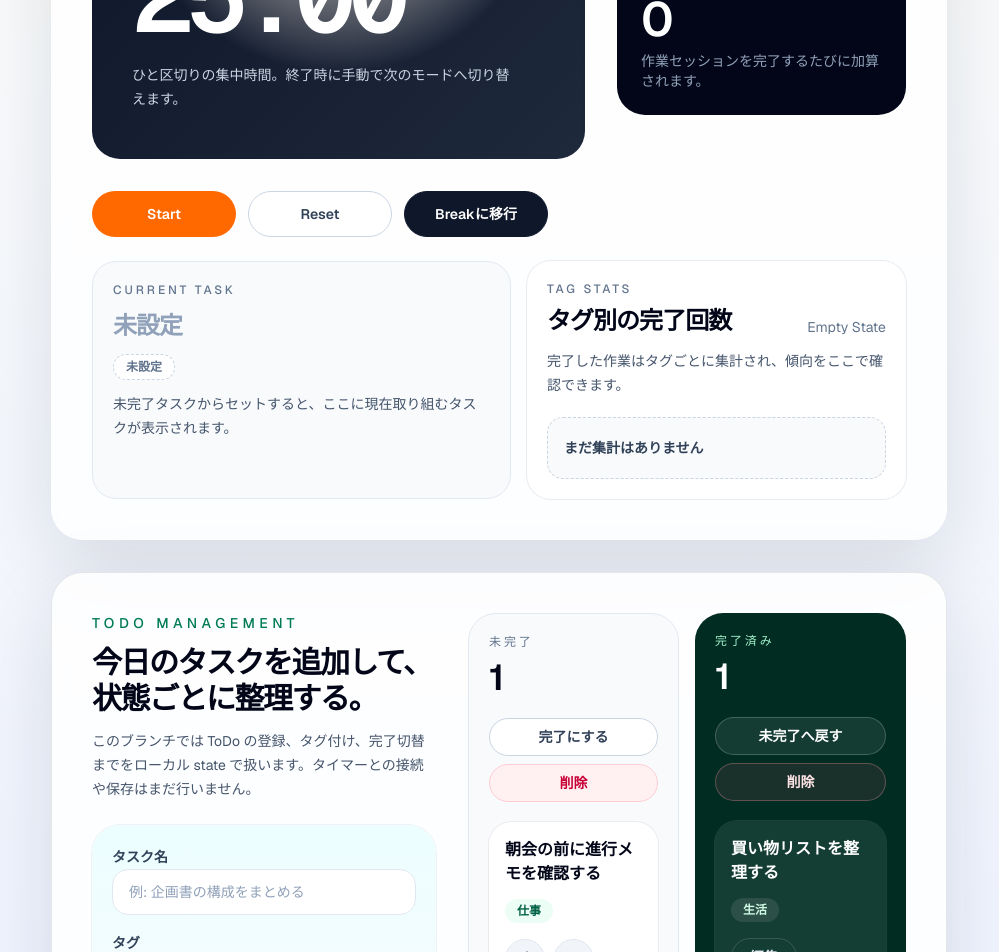
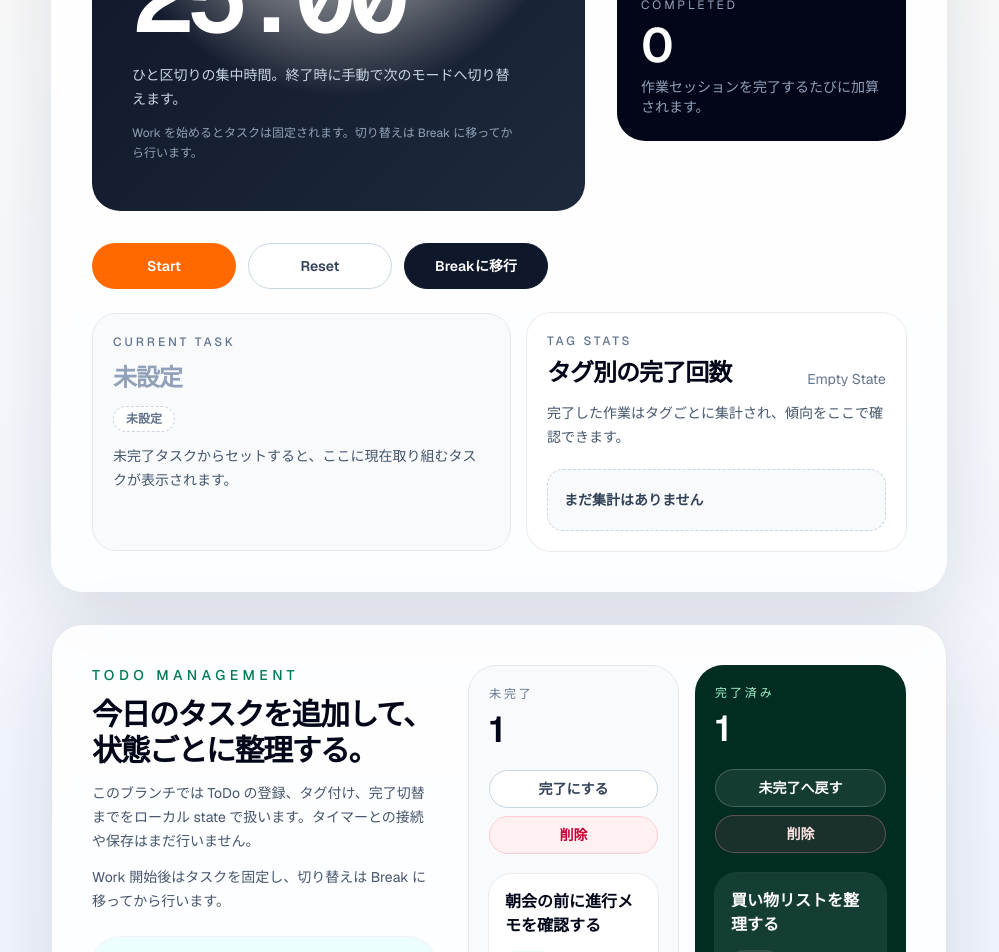
Before and after one commit to arakink/pomo-list, a Next.js app: page / in a window 1280 px wide. Shown: the part 600-1552 px from the top of the page, without its empty margins (13-1012 px from the left). Built offline with nearby package versions, Linux system fonts and the light colour scheme.

Commit message:
feat: タイマーとToDoの統合機能を改善し、アクティブタスクの切り替え可否を管理

```diff
--- a/app/page.tsx
+++ b/app/page.tsx
@@ -16,6 +16,7 @@ export default function Home() {
   const [todos, setTodos] = useState(initialTodos);
   const [activeTaskId, setActiveTaskId] = useState<string | null>(null);
   const [tagStats, setTagStats] = useState<TagStat[]>([]);
+  const [canSetActiveTask, setCanSetActiveTask] = useState(true);
   const currentTask: CurrentTask | null =
     todos.find((todo) => todo.id === activeTaskId) ?? null;
 
@@ -57,6 +58,10 @@ export default function Home() {
   };
 
   const handleSetActiveTask = (todoId: string) => {
+    if (!canSetActiveTask) {
+      return;
+    }
+
     setActiveTaskId(todoId);
   };
 
@@ -108,10 +113,12 @@ export default function Home() {
           currentTask={currentTask}
           tagStats={tagStats}
           onWorkComplete={handleWorkComplete}
+          onActiveTaskAvailabilityChange={setCanSetActiveTask}
         />
         <TodoPanel
           todos={todos}
           activeTaskId={activeTaskId}
+          canSetActiveTask={canSetActiveTask}
           onAddTodo={handleAddTodo}
           onUpdateTodo={handleUpdateTodo}
           onUpdateTodoCompletion={handleUpdateTodoCompletion}
--- a/components/timer-panel.tsx
+++ b/components/timer-panel.tsx
@@ -64,12 +64,14 @@ type TimerPanelProps = {
   currentTask: CurrentTask | null;
   tagStats: TagStat[];
   onWorkComplete: () => void;
+  onActiveTaskAvailabilityChange: (canChange: boolean) => void;
 };
 
 export function TimerPanel({
   currentTask,
   tagStats,
   onWorkComplete,
+  onActiveTaskAvailabilityChange,
 }: TimerPanelProps) {
   const [mode, setMode] = useState<TimerMode>("work");
   const [secondsLeft, setSecondsLeft] = useState(WORK_DURATION_SECONDS);
@@ -161,6 +163,13 @@ export function TimerPanel({
     return clearRunningTimer;
   }, [isRunning, mode, onWorkComplete]);
 
+  useEffect(() => {
+    const canChangeActiveTask =
+      mode === "break" || (mode === "work" && !isRunning && secondsLeft === WORK_DURATION_SECONDS);
+
+    onActiveTaskAvailabilityChange(canChangeActiveTask);
+  }, [isRunning, mode, onActiveTaskAvailabilityChange, secondsLeft]);
+
   const handleModeChange = (nextMode: TimerMode) => {
     const hasStartedWorkSession =
       mode === "work" &&
@@ -237,6 +246,9 @@ export function TimerPanel({
             </div>
             <p className="mt-4 max-w-sm text-sm leading-6 text-slate-300">
               {modeDescriptions[mode]}。終了時に手動で次のモードへ切り替えます。
+            </p>
+            <p className="mt-3 max-w-sm text-xs leading-5 text-slate-400">
+              Work を始めるとタスクは固定されます。切り替えは Break に移ってから行います。
             </p>
           </div>
 
--- a/components/todo-panel.tsx
+++ b/components/todo-panel.tsx
@@ -62,6 +62,7 @@ function createTodoId() {
 type TodoPanelProps = {
   todos: Todo[];
   activeTaskId: string | null;
+  canSetActiveTask: boolean;
   onAddTodo: (todo: Todo) => void;
   onUpdateTodo: (todo: Todo) => void;
   onUpdateTodoCompletion: (targetTodoIds: string[], completed: boolean) => void;
@@ -72,6 +73,7 @@ type TodoPanelProps = {
 export function TodoPanel({
   todos,
   activeTaskId,
+  canSetActiveTask,
   onAddTodo,
   onUpdateTodo,
   onUpdateTodoCompletion,
@@ -227,6 +229,9 @@ export function TodoPanel({
               このブランチでは ToDo の登録、タグ付け、完了切替までをローカル state
               で扱います。タイマーとの接続や保存はまだ行いません。
             </p>
+            <p className="max-w-md text-sm leading-6 text-slate-600">
+              Work 開始後はタスクを固定し、切り替えは Break に移ってから行います。
+            </p>
           </div>
 
           <form
@@ -288,6 +293,7 @@ export function TodoPanel({
             editing={editing}
             tone="slate"
             activeTaskId={activeTaskId}
+            canSetActiveTask={canSetActiveTask}
             onSetActiveTask={onSetActiveTask}
           />
           <TodoColumn
@@ -300,6 +306,7 @@ export function TodoPanel({
             editing={editing}
             tone="emerald"
             activeTaskId={activeTaskId}
+            canSetActiveTask={canSetActiveTask}
             onSetActiveTask={onSetActiveTask}
           />
         </div>
@@ -318,6 +325,7 @@ type TodoColumnProps = {
   editing: TodoColumnEditing;
   tone: "slate" | "emerald";
   activeTaskId: string | null;
+  canSetActiveTask: boolean;
   onSetActiveTask: (todoId: string) => void;
 };
 
@@ -331,6 +339,7 @@ function TodoColumn({
   editing,
   tone,
   activeTaskId,
+  canSetActiveTask,
   onSetActiveTask,
 }: TodoColumnProps) {
   const panelClassName =
@@ -529,13 +538,18 @@ function TodoColumn({
                     <button
                       type="button"
                       onClick={() => onSetActiveTask(todo.id)}
+                      disabled={!canSetActiveTask}
                       className={`rounded-full border px-4 py-2 text-sm font-semibold transition ${
                         activeTaskId === todo.id
                           ? buttonClassName
                           : secondaryButtonClassName
-                      }`}
+                      } disabled:cursor-not-allowed disabled:opacity-50`}
                     >
-                      {activeTaskId === todo.id ? "セット中" : "セット"}
+                      {activeTaskId === todo.id
+                        ? "セット中"
+                        : canSetActiveTask
+                          ? "セット"
+                          : "Break後にセット"}
                     </button>
                   ) : null}
                   {editing.todoId === todo.id ? (
```
